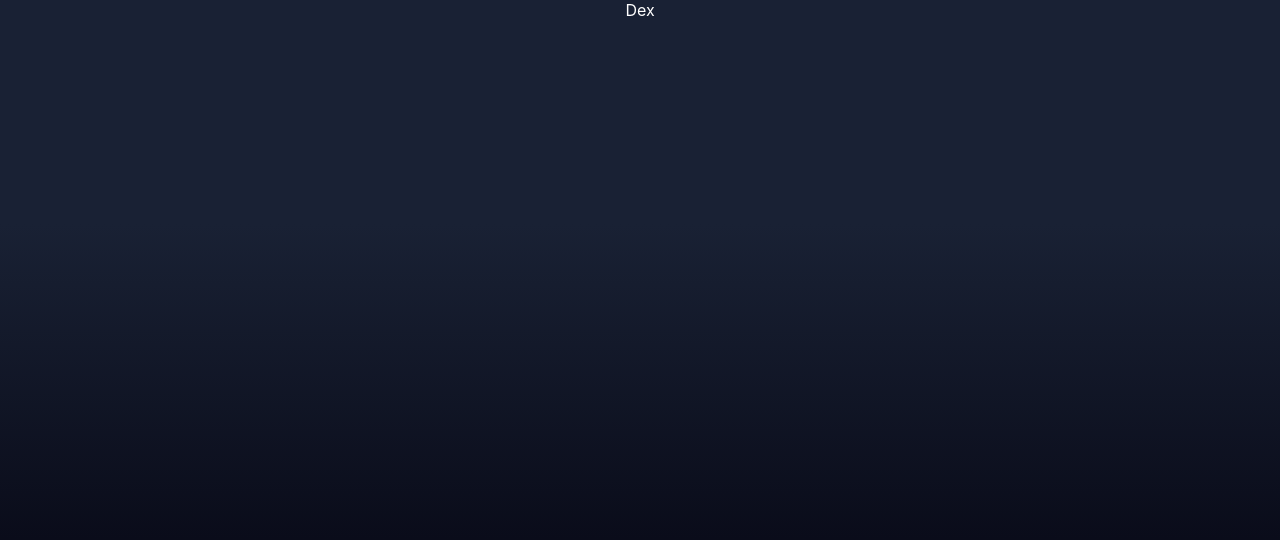
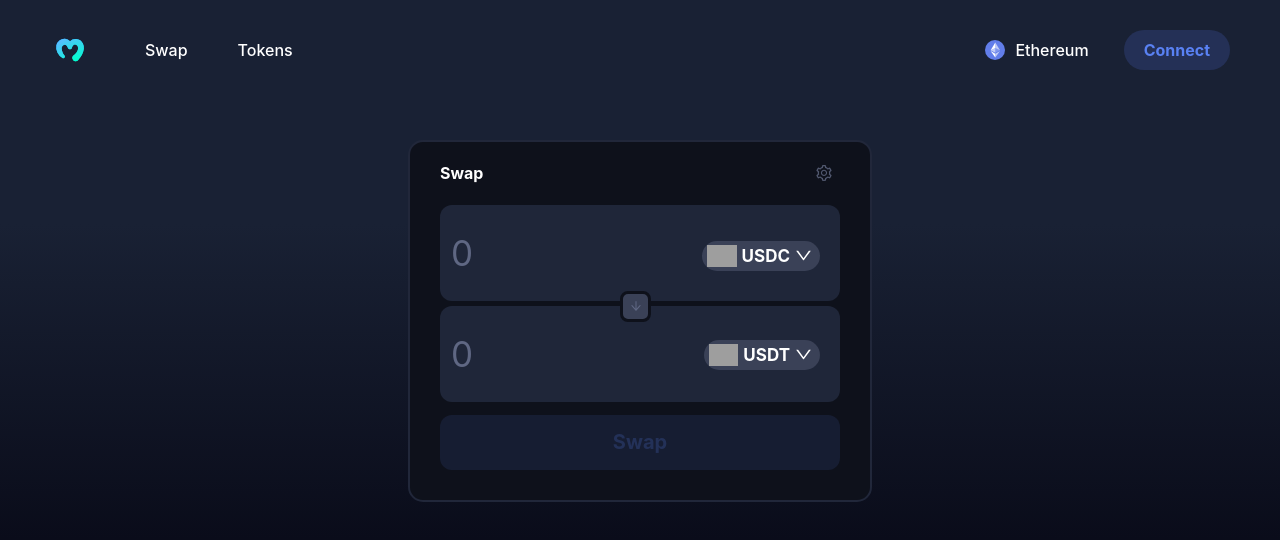
Before and after one commit to magylenny/React_DEX, a React (Create React App) app in the folder dex/: page / in a window 1280 px wide. Shown: the top 540 px of the page. Built offline with nearby package versions, Linux system fonts and the light colour scheme; grey boxes are pictures that could not be loaded.

Commit message:
Swap page UI done

```diff
--- a/dex/src/App.js
+++ b/dex/src/App.js
@@ -1,7 +1,21 @@
 import "./App.css";
+import Header from "./components/Header";
+import Swap from "./components/Swap";
+import Tokens from "./components/Tokens";
+import { Routes, Route } from "react-router-dom";
 
 function App() {
-  return <div className="App">Dex</div>;
+  return (
+    <div className="App">
+      <Header />
+      <div className="mainWindow">
+        <Routes>
+          <Route path="/" element={<Swap />} />
+          <Route path="/tokens" element={<Tokens />} />
+        </Routes>
+      </div>
+    </div>
+  );
 }
 
 export default App;
--- a/dex/src/components/Header.js
+++ b/dex/src/components/Header.js
@@ -1,9 +1,34 @@
-import React from 'react'
+import React from "react";
+import Logo from "../moralis-logo.svg";
+import Eth from "../eth.svg";
+import { Link } from "react-router-dom";
+function Header() {
+  const connect = () => {
+    console.log("tojas");
+  };
 
-function Header() {
   return (
-    <div>Header</div>
-  )
+    <header>
+      <div className="leftH">
+        <img src={Logo} alt="logo" className="logo" />
+        <Link to="/" className="link">
+          <div className="headerItem">Swap</div>
+        </Link>
+        <Link to="/tokens" className="link">
+          <div className="headerItem">Tokens</div>
+        </Link>
+      </div>
+      <div className="rightH">
+        <div className="headerItem">
+          <img src={Eth} alt="eth" className="eth" />
+          Ethereum
+        </div>
+        <div className="connectButton" onClick={connect}>
+          Connect
+        </div>
+      </div>
+    </header>
+  );
 }
 
-export default Header
+export default Header;
--- a/dex/src/components/Swap.js
+++ b/dex/src/components/Swap.js
@@ -1,9 +1,128 @@
-import React from 'react'
+import React, { useEffect, useState } from "react";
+import { Input, Popover, Radio, Modal, message } from "antd";
+import {
+  ArrowDownOutlined,
+  DownOutlined,
+  SettingOutlined,
+} from "@ant-design/icons";
+import tokenList from "../tokenList.json";
 
 function Swap() {
+  const [slippage, setSlippage] = useState(2, 5);
+  const [tokenOne, setTokenOne] = useState(tokenList[0]);
+  const [tokenTwo, setTokenTwo] = useState(tokenList[2]);
+  const [tokenOneAmount, setTokenOneAmount] = useState(null);
+  const [tokenTwoAmount, setTokenTwoAmount] = useState(null);
+  const [isOpen, setIsOpen] = useState(false);
+  const [changeToken, setChangeToken] = useState(1);
+
+  useEffect(() => {}, []);
+
+  const changeAmount = (e) => {
+    setTokenOneAmount(e.target.value);
+  };
+
+  const handleSlippage = (e) => {
+    setSlippage(e.target.value);
+  };
+
+  const switchTokens = () => {
+    const one = tokenOne;
+    const two = tokenTwo;
+    setTokenOne(two);
+    setTokenTwo(one);
+  };
+
+  const openModal = (asset) => {
+    setChangeToken(asset);
+    setIsOpen(true);
+  };
+
+  const modifyToken = (i) => {
+    if (changeToken === 1) {
+      setTokenOne(tokenList[i]);
+    } else {
+      setTokenTwo(tokenList[i]);
+    }
+    setIsOpen(false);
+  };
+  const settings = (
+    <>
+      <div>Slippage tolerance</div>
+      <div>
+        <Radio.Group value={slippage} onChange={handleSlippage}>
+          <Radio.Button value={0.5}>0.5%</Radio.Button>
+          <Radio.Button value={2.5}>2.5%</Radio.Button>
+          <Radio.Button value={5}>5%</Radio.Button>
+        </Radio.Group>
+      </div>
+    </>
+  );
   return (
-    <div>Swap</div>
-  )
+    <>
+      <Modal
+        open={isOpen}
+        footer={null}
+        onCancel={() => setIsOpen(false)}
+        title="Select a token"
+      >
+        <div className="modalContent">
+          {tokenList?.map((e, i) => {
+            return (
+              <div
+                className="tokenChoice"
+                key={i}
+                onClick={() => modifyToken(i)}
+              >
+                <img src={e.img} alt={e.ticker} className="tokenLogo" />
+                <div className="tokenChoiceNames">
+                  <div className="tokenName">{e.name}</div>
+                  <div className="tokenTicker">{e.ticker}</div>
+                </div>
+              </div>
+            );
+          })}
+        </div>
+      </Modal>
+      <div className="tradeBox">
+        <div className="tradeBoxHeader">
+          <h4>Swap</h4>
+          <Popover
+            title="Settings"
+            trigger="click"
+            placement="bottomRight"
+            content={settings}
+          >
+            <SettingOutlined className="cog" />
+          </Popover>
+        </div>
+        <div className="inputs">
+          <Input
+            placeholder="0"
+            value={tokenOneAmount}
+            onChange={changeAmount}
+          />
+          <Input placeholder="0" value={tokenTwoAmount} disabled={true} />
+          <div className="switchButton" onClick={switchTokens}>
+            <ArrowDownOutlined className="switchArrow" />
+          </div>
+          <div className="assetOne" onClick={() => openModal(1)}>
+            <img src={tokenOne.img} alt="assetOneLogo" className="assetLogo" />
+            {tokenOne.ticker}
+            <DownOutlined />
+          </div>
+          <div className="assetTwo" onClick={() => openModal(2)}>
+            <img src={tokenTwo.img} alt="assetTwoLogo" className="assetLogo" />
+            {tokenTwo.ticker}
+            <DownOutlined />
+          </div>
+        </div>
+        <div className="swapButton" disabled={!tokenOneAmount}>
+          Swap
+        </div>
+      </div>
+    </>
+  );
 }
 
-export default Swap
+export default Swap;
```
